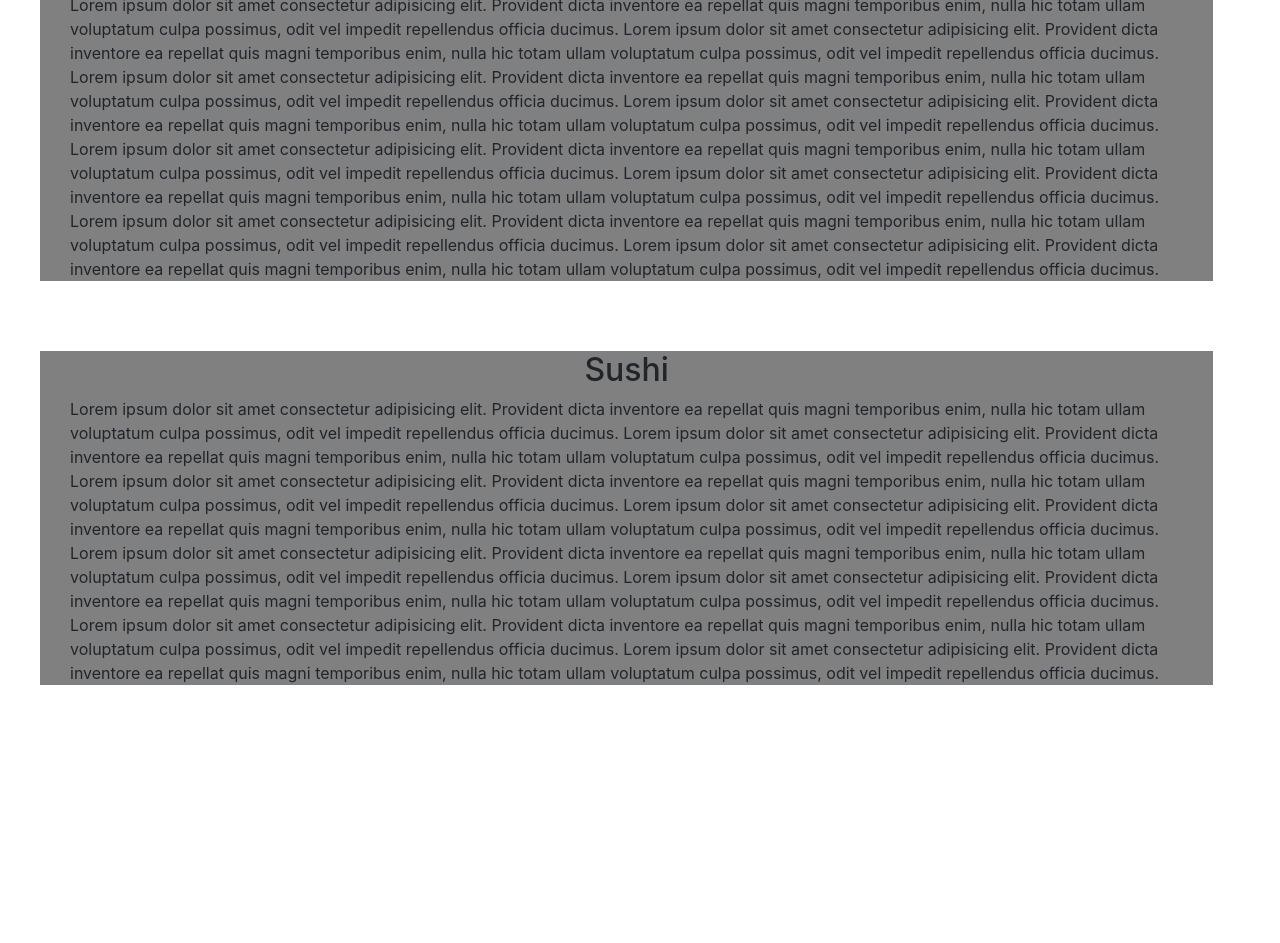
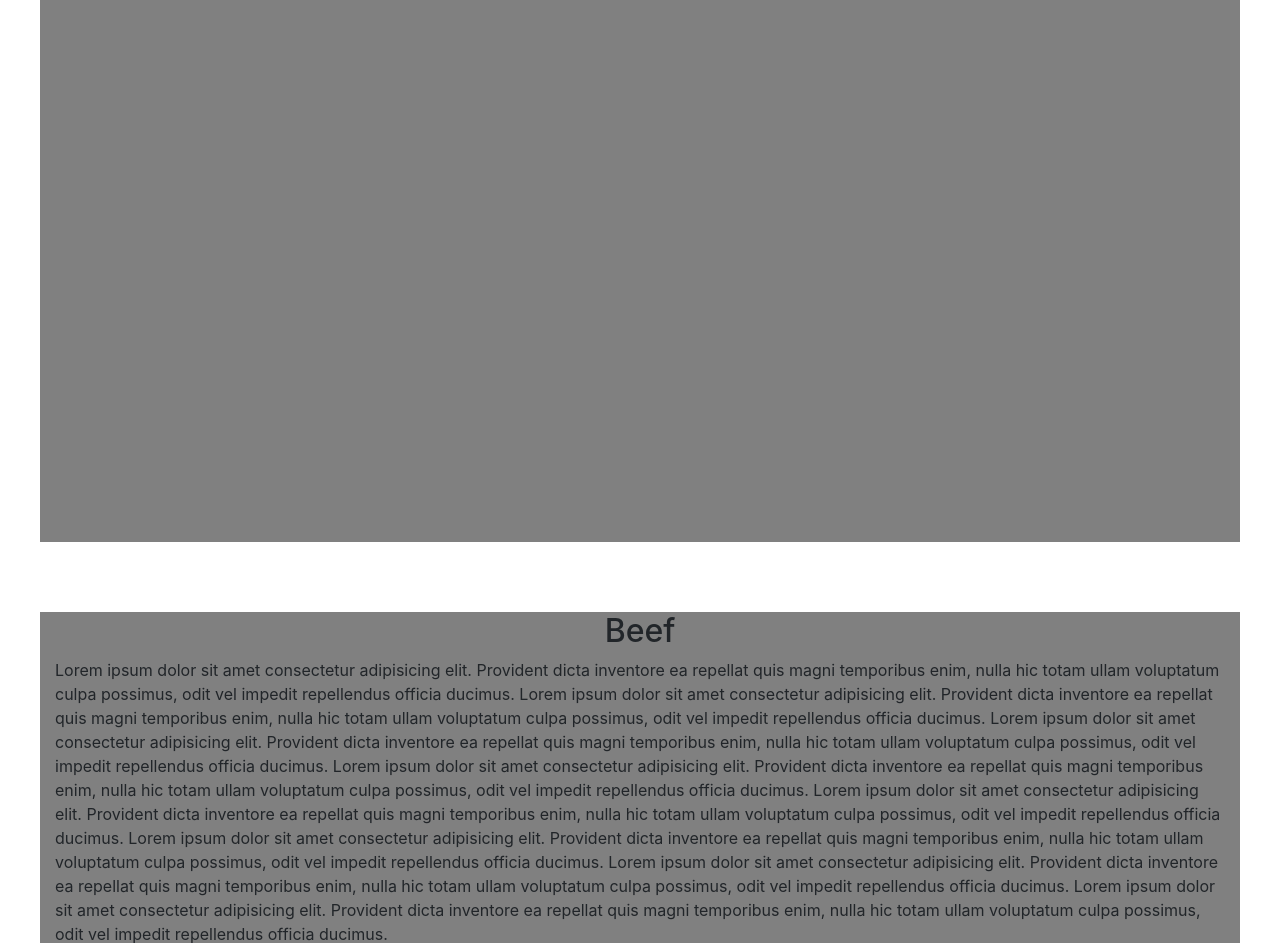
Before and after one commit to Emin-png/Coursera_Work, a plain HTML site: page index.html in a window 1280 px wide. Shown: the part 656-1599 px from the top of the page. Before the commit the page ends 1357 px from the top, so only its background shows below. Drawn offline with nearby package versions, Linux system fonts and the light colour scheme.

Commit message:
Improvements

```diff
--- a/index.html
+++ b/index.html
@@ -39,7 +39,7 @@
        <h1 id="Menu">Our Menu</h1>
     </header>
 
-    <div class="col-lg-11 col-md-11 col-sm-11 col-xs-11" id="first-option">
+    <div class="col-xs-12" id="first-option">
         <h2 id="chicken">Chicken</h2>
         <p>Lorem ipsum dolor sit amet consectetur adipisicing elit.
            Provident dicta inventore ea repellat quis magni temporibus enim,
@@ -67,7 +67,7 @@
            nulla hic totam ullam voluptatum culpa possimus, odit vel impedit repellendus officia ducimus.
         </p>
     </div>
-    <div class="col-lg-11 col-md-11 col-sm-11 col-xs-11" id="second-option">
+    <div class="col-xs-12" id="second-option">
             <h2 id="beef">Beef</h2>
             <p>Lorem ipsum dolor sit amet consectetur adipisicing elit.
                Provident dicta inventore ea repellat quis magni temporibus enim,
@@ -95,7 +95,7 @@
                nulla hic totam ullam voluptatum culpa possimus, odit vel impedit repellendus officia ducimus.
             </p>
         </div>
-        <div class="col-lg-11 col-md-11 col-sm-11 col-xs-11" id="third-option">
+        <div class="col-xs-12" id="third-option">
                 <h2 id="sushi">Sushi</h2>
                 <p>Lorem ipsum dolor sit amet consectetur adipisicing elit.
                    Provident dicta inventore ea repellat quis magni temporibus enim,
--- a/mystyle/stylish.css
+++ b/mystyle/stylish.css
@@ -21,6 +21,8 @@
 #first-option{
     margin-top: 70px;
     margin-left: 40px;
+    margin-right: 40px;
+    height: 1000px;
     background-color: grey;
 }
 #beef{
@@ -29,6 +31,8 @@
 #second-option{
     margin-top: 70px;
     margin-left: 40px;
+    margin-right: 40px;
+    height: 1000px;
     background-color: grey;
 }
 #sushi{
@@ -39,7 +43,9 @@ p{
     padding-left: 15px;
 }
 #third-option{
+    height: 1000px;
     margin-top: 70px;
+    margin-right: 40px;
     margin-left: 40px;
     background-color: grey;
 }
@@ -50,6 +56,8 @@ p{
     }
     #navbarNav{
         visibility: visible;
+        margin-left: -17px;
+        margin-right: -17px;
     }
     #second-id{
         background-color: whitesmoke;
```
